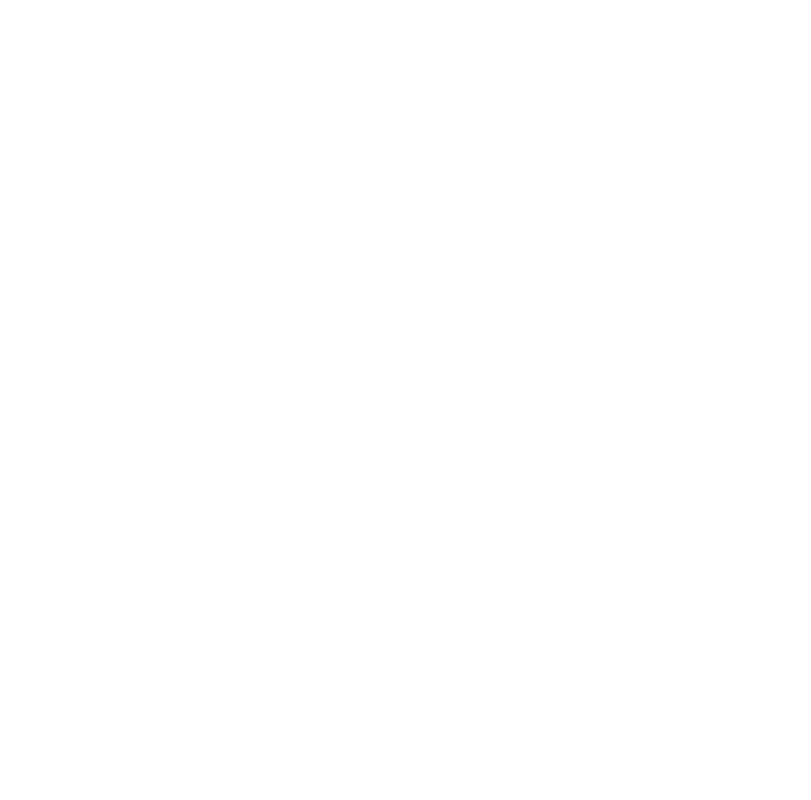
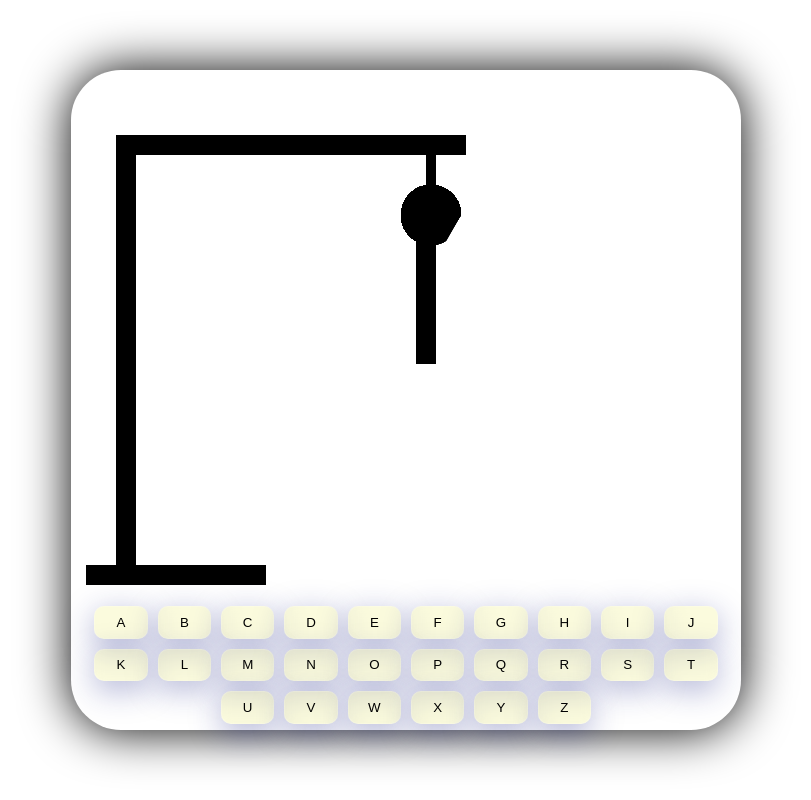
Before and after one commit to FabricioTP/God-s-Lair, a plain HTML site: page index.html in a window 1280 px wide. Shown: the whole page, without its empty margins (234-1045 px from the left). Drawn offline with Linux system fonts and the light colour scheme.

Commit message:
initial commit | commit inicial

```diff
--- a/css/style.css
+++ b/css/style.css
@@ -41,12 +41,11 @@ body{
     width: 50vw;
     height: 80vh;
     display: flex;
+    flex-wrap: wrap;
     justify-content: space-around;
-    flex-direction: column;
+    padding: 15px 15px 5px 15px;
 }
 canvas{
-    width: 50vw;
-    height: 50vh;
 }
 .keyboard{
     height: 20vh;
--- a/index.html
+++ b/index.html
@@ -5,7 +5,7 @@
     <meta name="viewport" content="width=device-width, initial-scale=1.0">
     <title>God's Lair || Desafio dos deuses</title>
     <link rel="stylesheet" href="/css/style.css">
-    <link rel="shortcut icon" href="/img/ico.png" type="image/x-icon">
+    <link rel="shortcut icon" href="/img/pyramidIcon.ico" type="image/x-icon">
 </head>
 <body class="mainState">
     <main>
@@ -21,9 +21,8 @@
                 </p>
             </section>
         -->
-        <!--
         <section class="mainSceneContainer">
-            <canvas class="hangedGuy"></canvas>
+            <canvas></canvas>
             <div class="keyboard">
                 <ul>
                     <button>A</button>
@@ -56,7 +55,6 @@
                 </ul>
             </div>
         </section>
-        -->
         <!--
         <section class="finalScene">
             <p class="historyText">
@@ -68,4 +66,5 @@
         -->
     </main>
 </body>
+<script src="js/canvas.js"></script>
 </html>
--- /dev/null
+++ b/js/canvas.js
@@ -0,0 +1,40 @@
+let cvs = document.querySelector("canvas")
+cvs.width=900
+cvs.height=500
+
+let ctx= cvs.getContext("2d")
+
+//forca
+ctx.fillRect(30,50,20,450)
+ctx.fillRect(0,480,180,20)
+ctx.fillRect(30,50,350,20)
+ctx.fillRect(340,50,10,50)
+
+//cabeca
+let ang= 359
+
+function drawHead(){
+    ctx.arc(345,130,30,0,(Math.PI/180) * ang ,true)
+    ctx.fill()
+    if(ang>=1){
+        ang--
+        requestAnimationFrame(drawHead)
+    }else{
+        cancelAnimationFrame(drawHead)
+    }
+}
+    //corpo
+let yBody=5
+//let yBody=130
+ctx.lineWidth= 20
+function drawBody(){
+    if(yBody < 130){
+        ctx.fillRect(330,150,20,yBody)
+        yBody++
+        requestAnimationFrame(drawBody)
+    }else{
+        cancelAnimationFrame(drawBody)
+    }console.log(yBody);
+}
+drawHead()
+drawBody()
```
